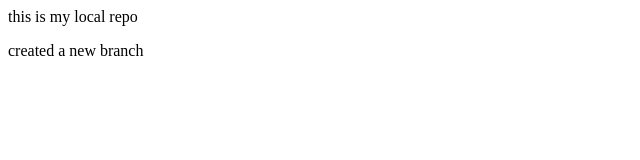
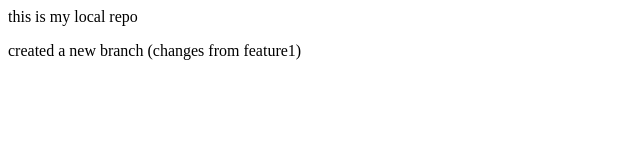
Before and after one commit to Mohammed-SumairKhan/localrepo, a plain HTML site: page index.html in a window 1280 px wide. Shown: the whole page, without its empty margins (0-640 px from the left). Drawn offline with Linux system fonts and the light colour scheme.

Commit message:
commited

```diff
--- a/index.html
+++ b/index.html
@@ -1,2 +1,2 @@
 <p>this is my local repo</p>
-<p>created a new branch</p>
+<p>created a new branch (changes from feature1)</p>
```
